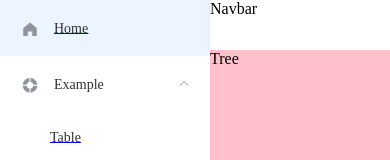
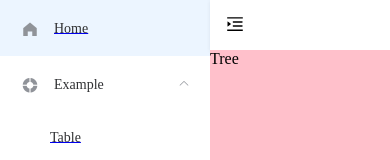
Before and after one commit to LuHong-HL/vue2-element-admin, a Vue app: page /#/example/tree in a window 390 px wide. Shown: the top 160 px of the page. Built offline with nearby package versions, Linux system fonts and the light colour scheme.

Commit message:
add: hamburger 按钮的样式实现

```diff
--- /dev/null
+++ b/src/components/Hamburger/index.vue
@@ -0,0 +1,46 @@
+<template>
+  <div style="padding: 0 15px" @click="toggleClick">
+    <svg
+      :class="{ 'is-active': isActive }"
+      class="hamburger"
+      viewBox="0 0 1024 1024"
+      xmlns="http://www.w3.org/2000/svg"
+      width="64"
+      height="64"
+    >
+      <path
+        d="M408 442h480c4.4 0 8-3.6 8-8v-56c0-4.4-3.6-8-8-8H408c-4.4 0-8 3.6-8 8v56c0 4.4 3.6 8 8 8zm-8 204c0 4.4 3.6 8 8 8h480c4.4 0 8-3.6 8-8v-56c0-4.4-3.6-8-8-8H408c-4.4 0-8 3.6-8 8v56zm504-486H120c-4.4 0-8 3.6-8 8v56c0 4.4 3.6 8 8 8h784c4.4 0 8-3.6 8-8v-56c0-4.4-3.6-8-8-8zm0 632H120c-4.4 0-8 3.6-8 8v56c0 4.4 3.6 8 8 8h784c4.4 0 8-3.6 8-8v-56c0-4.4-3.6-8-8-8zM142.4 642.1L298.7 519a8.84 8.84 0 0 0 0-13.9L142.4 381.9c-5.8-4.6-14.4-.5-14.4 6.9v246.3a8.9 8.9 0 0 0 14.4 7z"
+      />
+    </svg>
+  </div>
+</template>
+
+<script>
+export default {
+  name: 'Hamburger',
+  props: {
+    isActive: {
+      type: Boolean,
+      default: false
+    }
+  },
+  methods: {
+    toggleClick() {
+      this.$emit('toggleClick')
+    }
+  }
+}
+</script>
+
+<style scoped>
+.hamburger {
+  display: inline-block;
+  vertical-align: middle;
+  width: 20px;
+  height: 20px;
+}
+
+.hamburger.is-active {
+  transform: rotate(180deg);
+}
+</style>
--- a/src/layout/components/Navbar.vue
+++ b/src/layout/components/Navbar.vue
@@ -1,10 +1,31 @@
 <template>
-  <div class="navbar">Navbar</div>
+  <div class="navbar">
+    <hamburger
+      :is-active="isActive"
+      class="hamburger-container"
+      @toggleClick="toggleSideBar"
+    ></hamburger>
+  </div>
 </template>
 
 <script>
+import Hamburger from '@/components/Hamburger'
+
 export default {
-  name: 'Navbar'
+  name: 'Navbar',
+  components: {
+    Hamburger
+  },
+  data() {
+    return {
+      isActive: false
+    }
+  },
+  methods: {
+    toggleSideBar() {
+      this.isActive = !this.isActive
+    }
+  }
 }
 </script>
 
@@ -16,4 +37,14 @@
   background: #fff;
   box-shadow: 0 1px 4px rgba(0, 21, 41, 0.08);
 }
+.hamburger-container {
+  line-height: 46px;
+  height: 100%;
+  float: left;
+  cursor: pointer;
+  transition: background 0.3s;
+  &:hover {
+    background: rgba(0, 0, 0, 0.025);
+  }
+}
 </style>
```
Also changed, not shown: src/layout/components/Sidebar/index.vue (+0 -30 lines).
